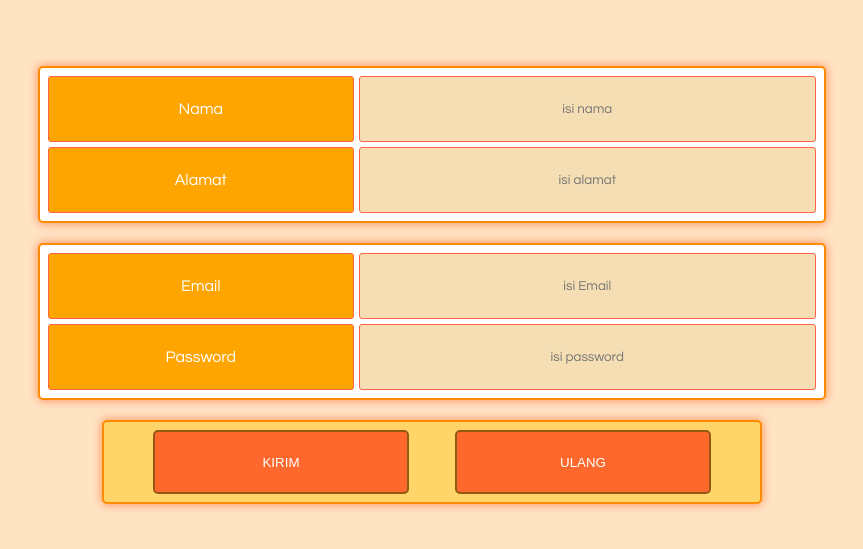
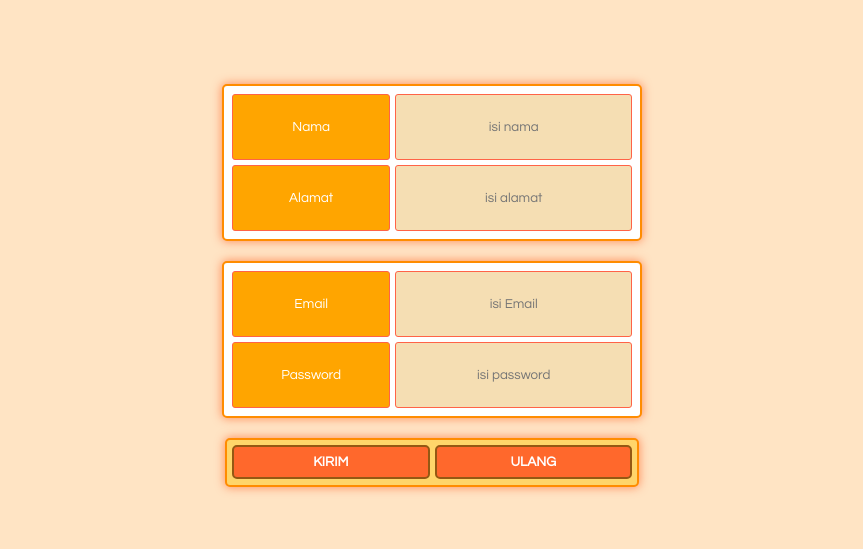
Before and after one commit to 4DYDD/HTML, a plain HTML site: page kerja--kelompok/index.html in a window 1280 px wide. Shown: the part 115-664 px from the top of the page, without its empty margins (208-1071 px from the left). Drawn offline with Linux system fonts and the light colour scheme.

Commit message:
samting terjadi

```diff
--- a/kerja--kelompok/index.html
+++ b/kerja--kelompok/index.html
@@ -2,7 +2,7 @@
 <html lang="en">
 
 <head>
-    <title>samting</title>
+    <title>ngetes ajah</title>
     <meta charset="UTF-8">
     <meta name="viewport" content="width=device-width, initial-scale=1">
     <link href="style.css" rel="stylesheet">
--- a/kerja--kelompok/style.css
+++ b/kerja--kelompok/style.css
@@ -23,7 +23,7 @@ body {
     justify-content: center;
     align-items: center;
 
-    width: 60vmax;
+    width: 400px;
     padding: 1vmin;
 
     border: 2px solid rgb(255, 140, 0);
@@ -40,11 +40,12 @@ body {
     position: relative;
     display: flex;
     flex-direction: row;
-    justify-content: space-evenly;
+    justify-content: space-between;
     align-items: center;
 
-    width: 50vmax;
-    padding: 1vmin;
+    width: 400px;
+    height: 35px;
+    padding: 5px;
 
     border: 2px solid rgb(255, 140, 0);
     border-radius: 5px;
@@ -79,6 +80,8 @@ body {
     border: 1.5px solid tomato;
     border-radius: 3px;
 
+    font-size: 85%;
+
     display: flex;
     justify-content: center;
     align-items: center;
@@ -110,10 +113,14 @@ body {
     border: 2px solid rgb(149, 88, 19);
     border-radius: 5px;
 
+    font-family: Century Gothic;
+    font-size: 85%;
+    font-weight: 600;
+
     display: flex;
     justify-content: center;
     align-items: center;
 
-    width: 40%;
-    height: 5vmax;
+    width: 50%;
+    height: 95%
 }
```
